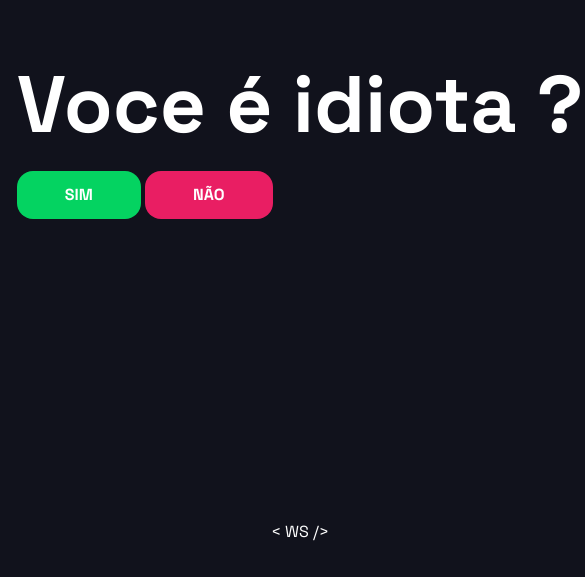
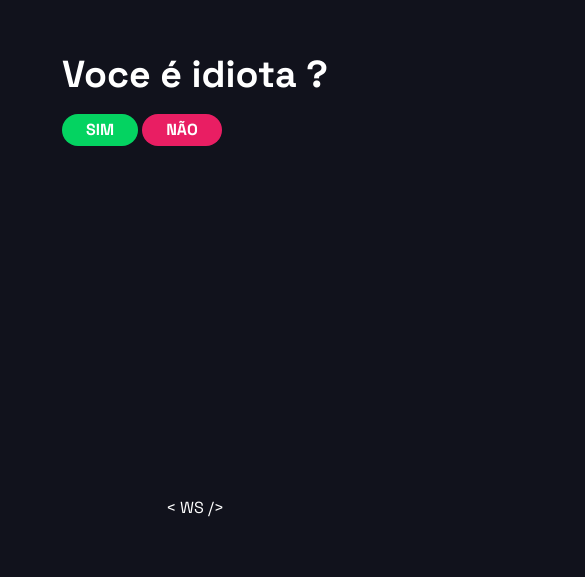
Before and after one commit to scorsoni/teste, a plain HTML site: page index.html in a window 390 px wide. Shown: the part 151-728 px from the top of the page, 585 px wide, since content can reach past the window. Drawn offline with Linux system fonts and the light colour scheme.

Commit message:
Add files via upload

```diff
--- a/assets/css/style.css
+++ b/assets/css/style.css
@@ -11,10 +11,11 @@ body, html {
 	font-size: 1rem;
 	justify-content: center;
 	align-items: center;
-	height: 100%;
-	width: 600px;
+	height: 100vh;
 	justify-content: center;
 	margin: 0 auto;
+	width: 600px;
+
 }
 
 h1 {
@@ -25,6 +26,9 @@ h1 {
 a {
 	color: #fff;
     text-decoration: none;
+}
+main {
+
 }
 .button {
 	font-weight: 700;
@@ -49,6 +53,17 @@ a {
 	background: #e91e63;
 }
 @media (max-width: 992px) {
+	body, html {
+		max-width: 300px;
 
+	}
+	h1 {
+		font-size: 2.35rem;
+	}
+	.button {
+		height: 1rem;
+		line-height: 1rem;
+		padding: .5rem 1.5rem;
+	}
 
 }
```
